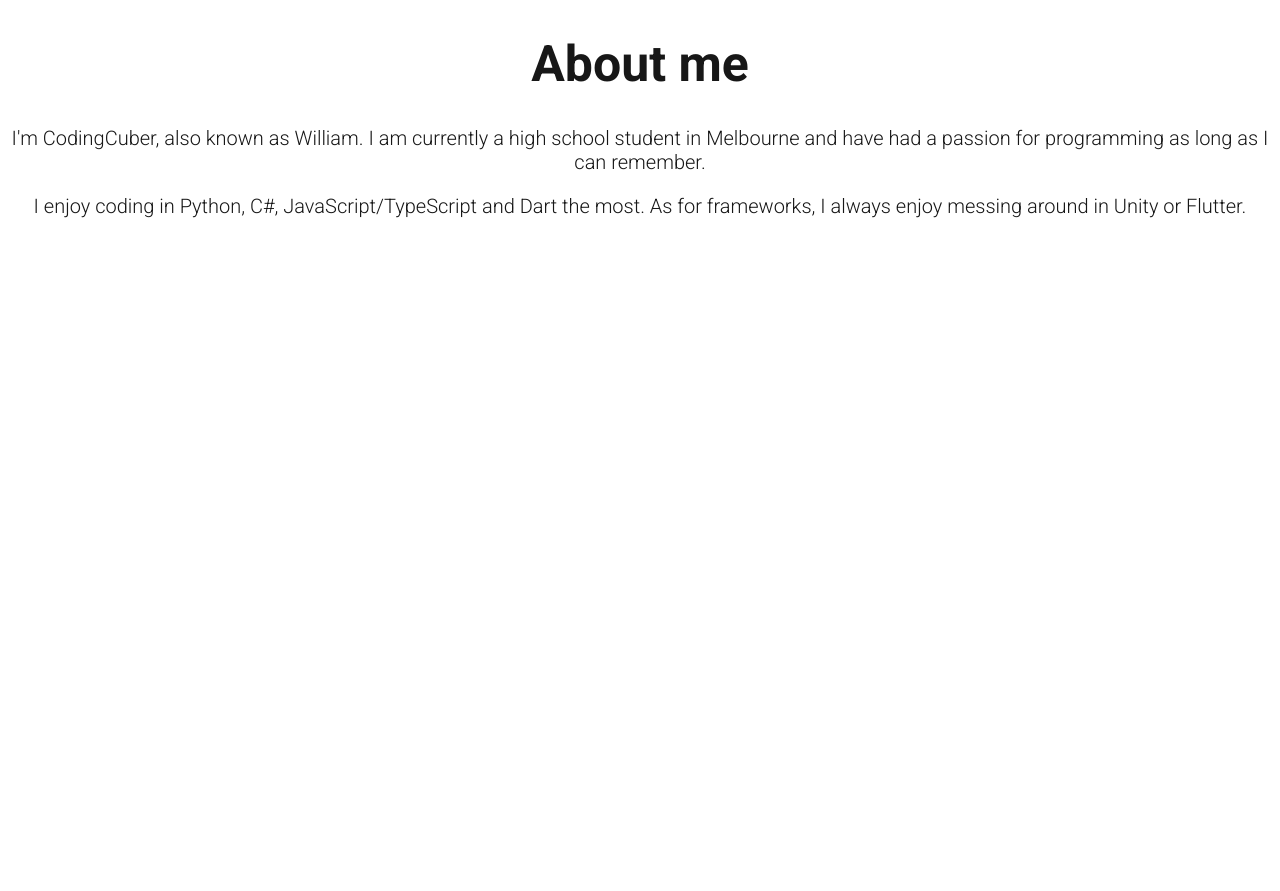
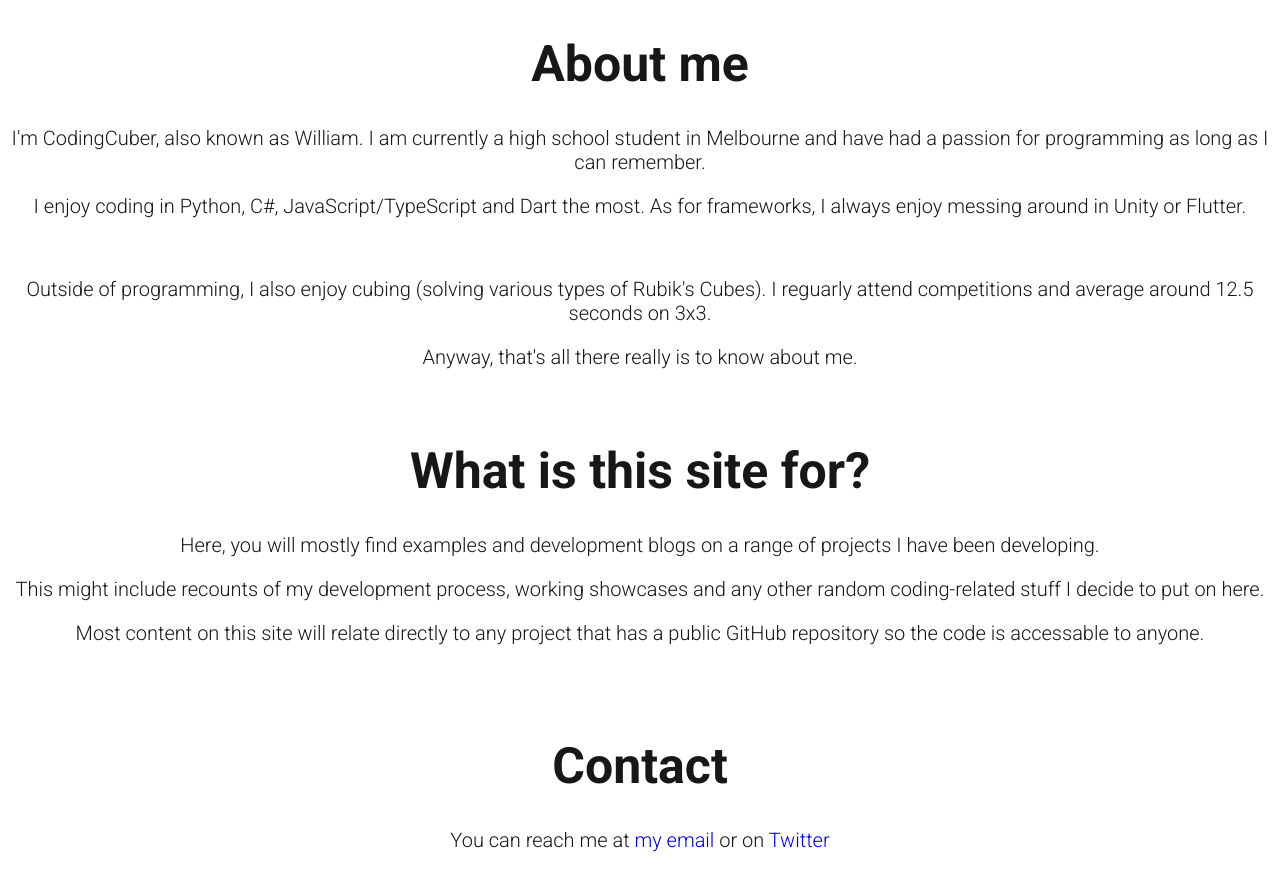
Before and after one commit to coding-cuber/coding-cuber.github.io, a plain HTML site: page index.html in a window 1280 px wide. Shown: the part 1437-2328 px from the top of the page. Drawn offline with Linux system fonts and the light colour scheme.

Commit message:
Finished about section

```diff
--- a/index.html
+++ b/index.html
@@ -28,6 +28,19 @@
       <h1 style="font-weight: 700; font-size: 50px;">About me</h1>
       <p style="font-weight: 300; font-size: 20px;">I'm CodingCuber, also known as William. I am currently a high school student in Melbourne and have had a passion for programming as long as I can remember.</p>
       <p style="font-weight: 300; font-size: 20px;">I enjoy coding in Python, C#, JavaScript/TypeScript and Dart the most. As for frameworks, I always enjoy messing around in Unity or Flutter.</p>
+      <br>
+      <p style="font-weight: 300; font-size: 20px;">Outside of programming, I also enjoy cubing (solving various types of Rubik's Cubes). I reguarly attend competitions and average around 12.5 seconds on 3x3.</p>
+      <p style="font-weight: 300; font-size: 20px;">Anyway, that's all there really is to know about me.</p
+      <br>
+      <br>
+      <h1 style="font-weight: 700; font-size: 50px;">What is this site for?</h1>
+      <p style="font-weight: 300; font-size: 20px;">Here, you will mostly find examples and development blogs on a range of projects I have been developing.</p>
+      <p style="font-weight: 300; font-size: 20px;">This might include recounts of my development process, working showcases and any other random coding-related stuff I decide to put on here.</p>
+      <p style="font-weight: 300; font-size: 20px;">Most content on this site will relate directly to any project that has a public GitHub repository so the code is accessable to anyone.</p>
+      <br>
+      <br>
+      <h1 style="font-weight: 700; font-size: 50px;">Contact</h1>
+      <p style="font-weight: 300; font-size: 20px;">You can reach me at <a style="text-decoration: none;" href="mailto:william.herring.au@gmail.com">my email</a> or on <a style="text-decoration: none;" href="mailto:william.herring.au@gmail.com">Twitter</a></p>
     </div>
   </body>
 </html>
--- a/style.css
+++ b/style.css
@@ -28,6 +28,7 @@ body {
   border-radius: 35px 35px 0px 0px;
   color: #171717;
   text-align: center;
+  text-decoration: none;
 
   transform: translateY(1400px);
 }
```
